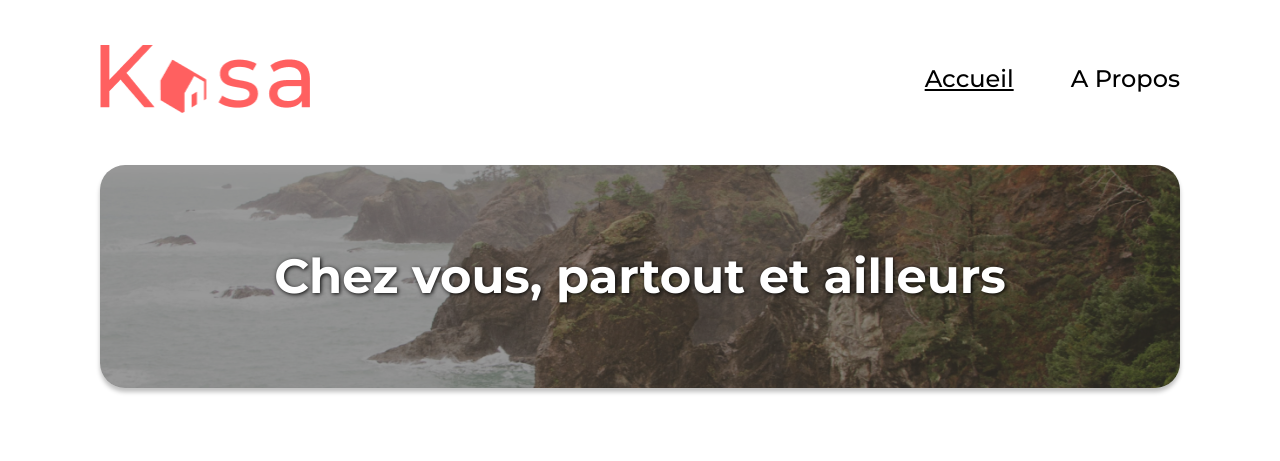
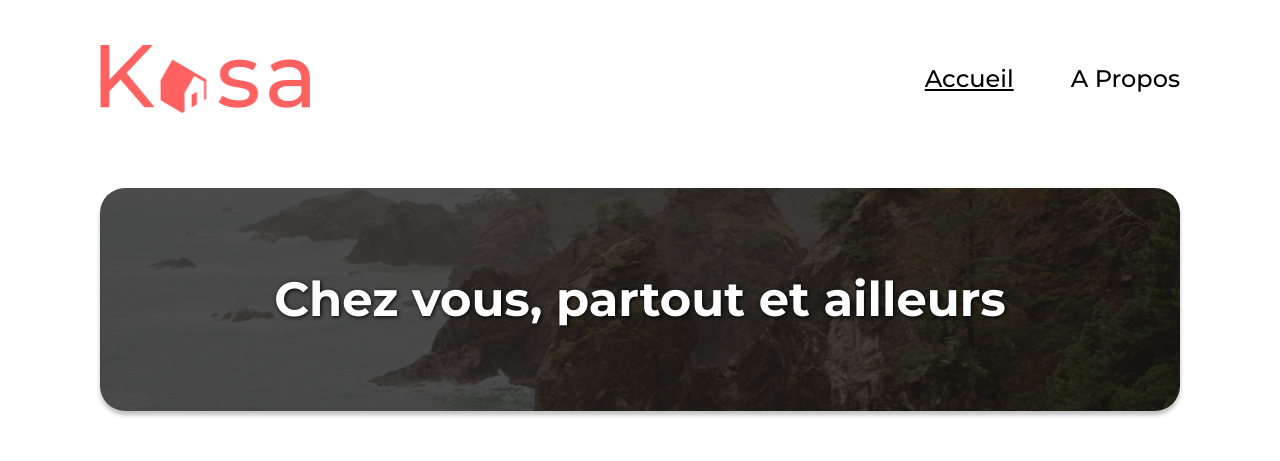
Before and after one commit to BadBadBean/kasa, a React (Vite) app: page / in a window 1280 px wide. Shown: the top 461 px of the page. Built offline with nearby package versions, Linux system fonts and the light colour scheme.

Commit message:
css responsive host info

```diff
--- a/src/components/Banner.jsx
+++ b/src/components/Banner.jsx
@@ -1,15 +1,13 @@
 import PropTypes from 'prop-types';
 
-export default function Banner({ backgroundImage, text = "" }) {
-  const brightness = text.trim() === "" ? 0.9 : 0.6;
+export default function Banner({ backgroundImage, text = "", className = "" }) {
 
   return (
-    <div className="banner">
+    <div className={`banner ${className}`}>
       <div
         className="banner__background"
         style={{
           backgroundImage: `url(${backgroundImage})`,
-          filter: `brightness(${brightness})`
         }}
       ></div>
       <p>{text}</p>
@@ -19,5 +17,6 @@ export default function Banner({ backgroundImage, text = "" }) {
 
 Banner.propTypes = {
   text: PropTypes.string,
-  backgroundImage: PropTypes.string
+  backgroundImage: PropTypes.string,
+  className: PropTypes.string
 };
--- a/src/pages/About.jsx
+++ b/src/pages/About.jsx
@@ -31,6 +31,7 @@ const About = () => {
     <>
     <Banner
           backgroundImage='./src/assets/images/about_banner.png'
+          className="banner_about"
       />
       {loading && <p>Chargement des données...</p>}
       {error && <p>Erreur : {error}</p>}
--- a/src/pages/Home.jsx
+++ b/src/pages/Home.jsx
@@ -7,6 +7,7 @@ export default function Home() {
       <Banner
         backgroundImage='./src/assets/images/home_banner.png'
         text="Chez vous, partout et ailleurs"
+        className="banner_home"
       />
       <Card />
     </>
--- a/src/style/components/_banner.scss
+++ b/src/style/components/_banner.scss
@@ -4,7 +4,7 @@
     justify-content: center;
     align-items: center;
     height: 111px;
-    margin: 7px 0 22px 0;
+    // margin: 7px 0 22px 0;
     border-radius: 25px;
     box-shadow: 0px 4px 4px 0px #00000040;
 
@@ -36,3 +36,21 @@
     border-radius: 25px;
     z-index: -1;
 }
+
+.banner_home {
+    margin-top: 7px;
+    margin-bottom: 22px;
+
+    @media (min-width: 1240px) {
+        margin-top: 30px;
+        margin-bottom: 43px;
+  }
+}
+
+.banner_home .banner__background {
+    filter: brightness(30%);
+}
+
+.banner_about .banner__background {
+    filter: brightness(60%);
+}
--- a/src/style/components/_card.scss
+++ b/src/style/components/_card.scss
@@ -30,7 +30,7 @@
         column-gap: 60px;
         margin: auto;
         padding: 50px;
-        margin-bottom: 50px;
+        margin-bottom: 43px;
     }
 }
 
--- a/src/style/components/_collapse.scss
+++ b/src/style/components/_collapse.scss
@@ -1,4 +1,10 @@
 .collapse_container {
+
+    @media (min-width: 770px) and (max-width: 1239px) {
+		display: grid;
+        grid-template-columns: repeat(2, 1fr);
+        column-gap: 49px;
+	}
 
     @media (min-width: 1240px) {
 		display: grid;
--- a/src/style/layout/_notfound.scss
+++ b/src/style/layout/_notfound.scss
@@ -3,10 +3,11 @@
   justify-items: center;
   gap: 113px;
   color: #FF6060;
-  margin-block: 113px;
+  margin-block: 93px 113px;
 
   @media (min-width: 769px) {
     gap: 139px;
+    margin-block: 119px 139px;
   }
 }
 
```
